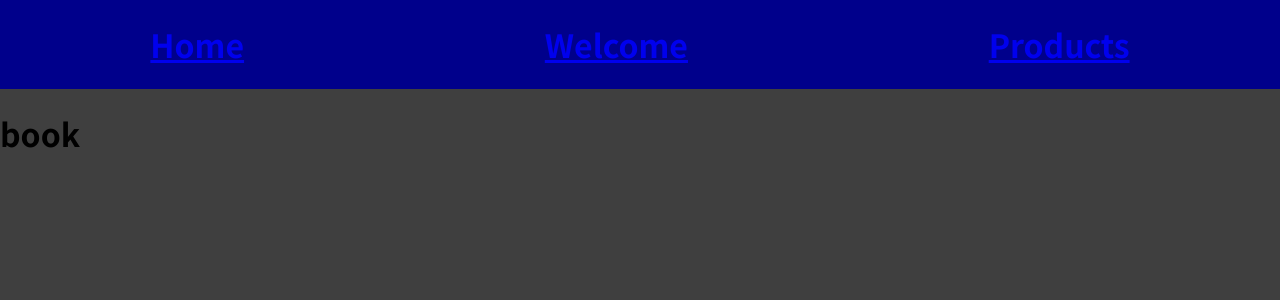
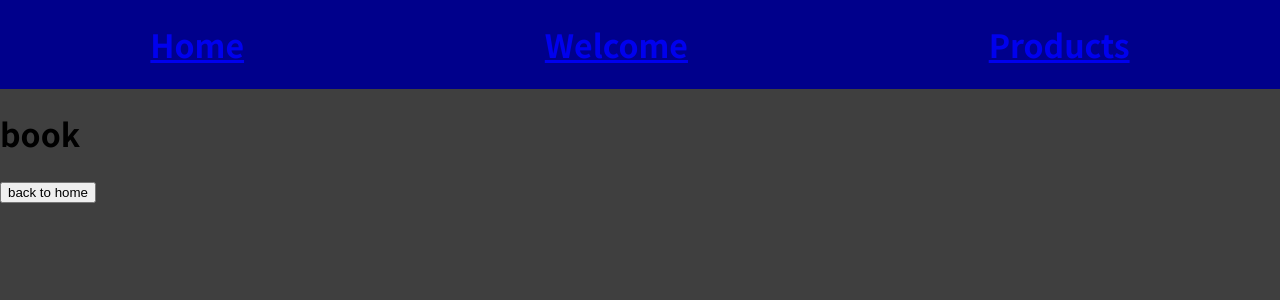
Before and after one commit to LevwTech/router-playground, a React (Create React App) app: page /products/book in a window 1280 px wide. Shown: the top 300 px of the page. Built offline with nearby package versions, Linux system fonts and the light colour scheme.

Commit message:
implemented back to home btn using state and redirect instead oh useHistory

```diff
--- a/src/pages/components/ProductDetails.js
+++ b/src/pages/components/ProductDetails.js
@@ -1,8 +1,9 @@
-import React from "react";
-import { useParams } from "react-router-dom";
+import React, { useState } from "react";
+import { useParams, Redirect } from "react-router-dom";
 function ProductDetails() {
   const paramsObj = useParams();
   const Products = ["book", "course", "proteinshake"];
+  const [goToHome, setGoToHome] = useState(false);
   return (
     <React.Fragment>
       {Products.includes(paramsObj.id) ? (
@@ -10,7 +11,16 @@ function ProductDetails() {
       ) : (
         <h1>404 Not Found</h1>
       )}
+      <button
+        onClick={() => {
+          setGoToHome(true);
+        }}
+      >
+        back to home
+      </button>
+      {goToHome && <Redirect to="/home"></Redirect>}
     </React.Fragment>
   );
 }
 export default ProductDetails;
+// good approach is to have the products array saved in redux state management and used insite both products and here
```
Also changed, not shown: 1 other file (tests, documents, lock files or other folders).
